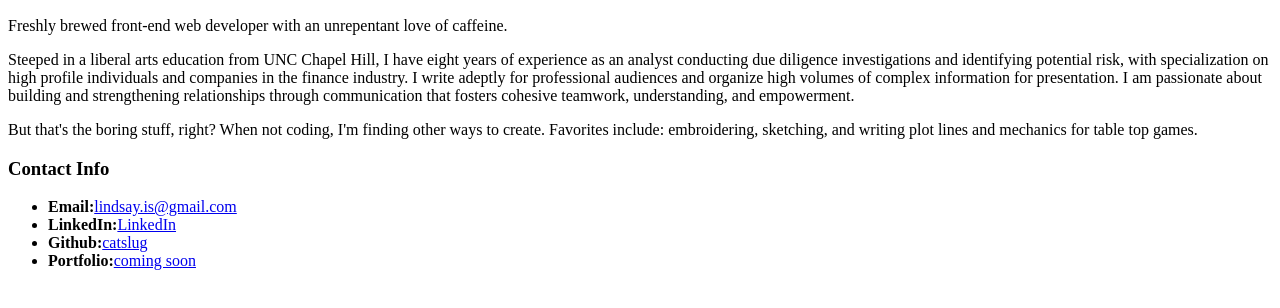
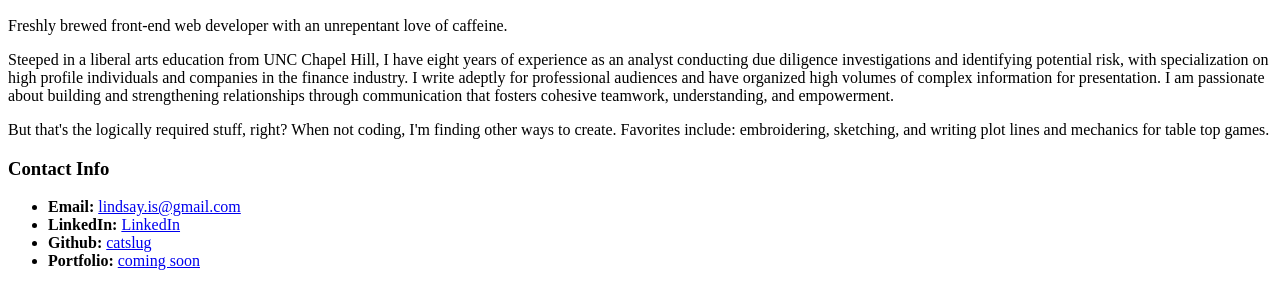
Before and after one commit to catslug/lost-repository, a plain HTML site: page index.html in a window 1280 px wide. Shown: the part 430-738 px from the top of the page. Drawn offline with Linux system fonts and the light colour scheme.

Commit message:
changes from class

```diff
--- a/index.html
+++ b/index.html
@@ -1,29 +1,51 @@
 <!DOCTYPE Html>
+<html lang="en-us">
 <head>
+	<meta charset="UTF-8">
 	<title>Lindsay's Portfolio Page</title>
 </head>
 <body>
+	<header>
+	<h1>Biography</h1>
+	</header>
 
-	<h1>Biography</h1>
+	<div>
+
+	<section>
 
 	<h2>Lindsay Wall</h2>
 
-	<img src="https://media.licdn.com/mpr/mpr/shrink_200_200/AAEAAQAAAAAAAAziAAAAJGM0ZWNjNzhhLTE4YzEtNDJkYS1hYzc0LWZjM2IwODlhM2MyZQ.jpg" />
+	<img src="https://media.licdn.com/mpr/mpr/shrink_200_200/AAEAAQAAAAAAAAziAAAAJGM0ZWNjNzhhLTE4YzEtNDJkYS1hYzc0LWZjM2IwODlhM2MyZQ.jpg" alt="Lindsay Wall"/>
 
 	<p>Freshly brewed front-end web developer with an unrepentant love of caffeine.</p>
 
-	<p>Steeped in a liberal arts education from UNC Chapel Hill, I have eight years of experience as an analyst conducting due diligence investigations and identifying potential risk, with specialization on high profile individuals and companies in the finance industry.  I write adeptly for professional audiences and organize high volumes of complex information for presentation.  I am passionate about building and strengthening relationships through communication that fosters cohesive teamwork, understanding, and empowerment.</p>
+	<p>Steeped in a liberal arts education from UNC Chapel Hill, I have eight years of experience as an analyst conducting due diligence investigations and identifying potential risk, with specialization on high profile individuals and companies in the finance industry.  I write adeptly for professional audiences and have organized high volumes of complex information for presentation.  I am passionate about building and strengthening relationships through communication that fosters cohesive teamwork, understanding, and empowerment.</p>
 
-	<p>But that's the boring stuff, right? When not coding, I'm finding other ways to create. Favorites include: embroidering, sketching, and writing plot lines and mechanics for table top games.</p>
+	<p>But that's the logically required stuff, right? When not coding, I'm finding other ways to create. Favorites include: embroidering, sketching, and writing plot lines and mechanics for table top games.</p>
+	</section>
+
+	<section>
 
 	<h3>Contact Info</h3>
 
 	<ul>
-		<li><strong>Email:</strong><a href="#">lindsay.is@gmail.com</a></li>
-		<li><strong>LinkedIn:</strong><a href="http://linkedin.com/in/lindsay-wall">LinkedIn</a>
-		<li><strong>Github:</strong><a href="https://github.com/catslug/">catslug</a></li>
-		<li><strong>Portfolio:</strong><a href="#">coming soon</a></li>
+		<li><strong>Email:</strong>
+			<a href="mailto:lindsay.is@gmail.com?subject=Contact Lndsay Wall">lindsay.is@gmail.com</a>
+		</li>
+		<li><strong>LinkedIn:</strong>
+			<a href="http://linkedin.com/in/lindsay-wall">LinkedIn</a>
+		</li>
+		<li><strong>Github:</strong>
+			<a href="https://github.com/catslug/">catslug</a>
+		</li>
+		<li><strong>Portfolio:</strong>
+			<a href="#">coming soon</a>
+		</li>
 	</ul>
+
+	</section>
+
+	</div>
 
 </body>
 </html>
```
